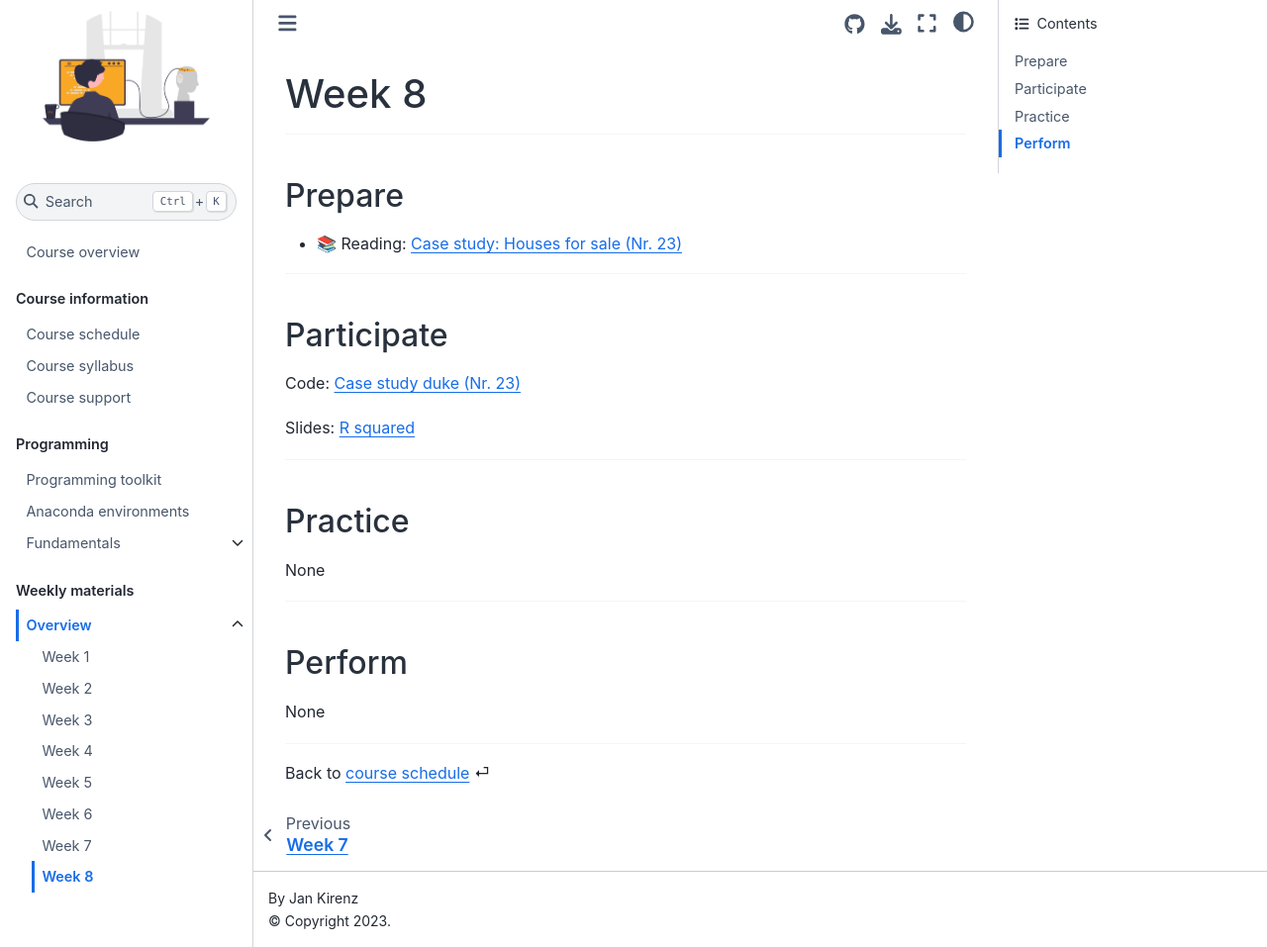
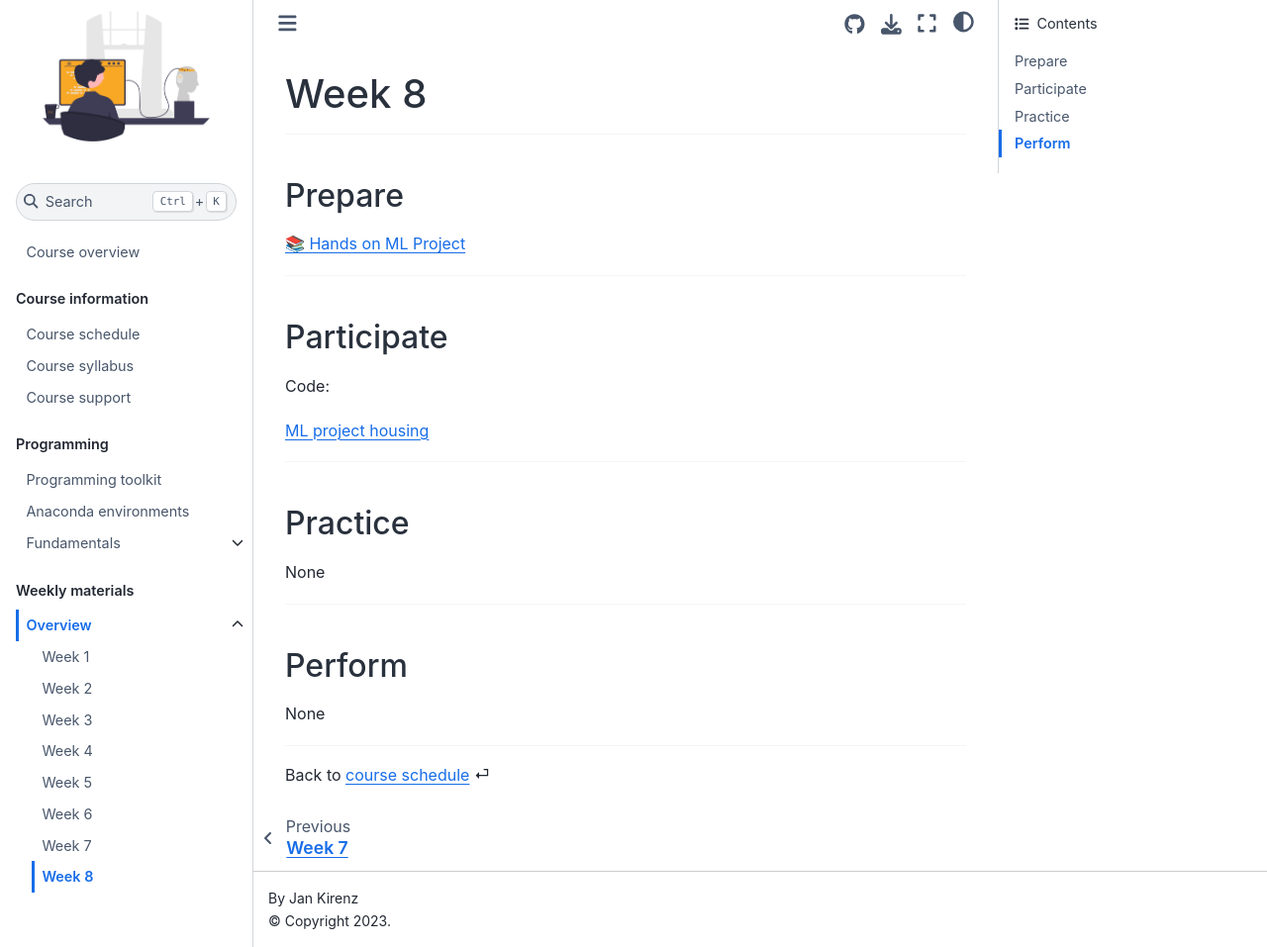
Before and after one commit to ds-ws22/website, a Jupyter Book: the page built from weeks/week8.md, in a window 1280 px wide and 957 px high. Shown: the whole window at 99% size. Built offline with Jupyter Book 1.0.4 settings and Sphinx 7.4.7 and the Sphinx Book theme 1.1.4, drawn with Linux system fonts in a browser that asks for light colours; comment, search, counter and statistics services are not loaded.

Commit message:
added week 8

```diff
--- a/weeks/week8.md
+++ b/weeks/week8.md
@@ -6,28 +6,19 @@
 (prepare)=
 ## Prepare
 
-- 📚 Reading: [Case study: Houses for sale (Nr. 23)](https://openintro-ims.netlify.app/model-application.html)
+[📚 Hands on ML Project](https://e-learning.hdm-stuttgart.de/moodle/pluginfile.php/430259/mod_resource/content/0/Hands%20on%20Machine%20Learning%2C%20project.pdf)
 
-
-<!--
-[📚 Hands on ML Project](https://e-learning.hdm-stuttgart.de/moodle/pluginfile.php/430259/mod_resource/content/0/Hands%20on%20Machine%20Learning%2C%20project.pdf)
--->
 
 ---
 
 (participate)=
 ## Participate
 
-Code: [Case study duke (Nr. 23)](../code/23-case-duke.md)
 
-
-Slides: [R squared](../_static/slides/r_squared.pdf)
-
-<!--
 Code:
 
-[ML project housing](../code/23-case-ca-housing.ipynb)
--->
+[ML project housing](../code/25-case-ca-housing-c.ipynb)
+
 
 ---
 
```
Also changed, not shown: 2 other files.
